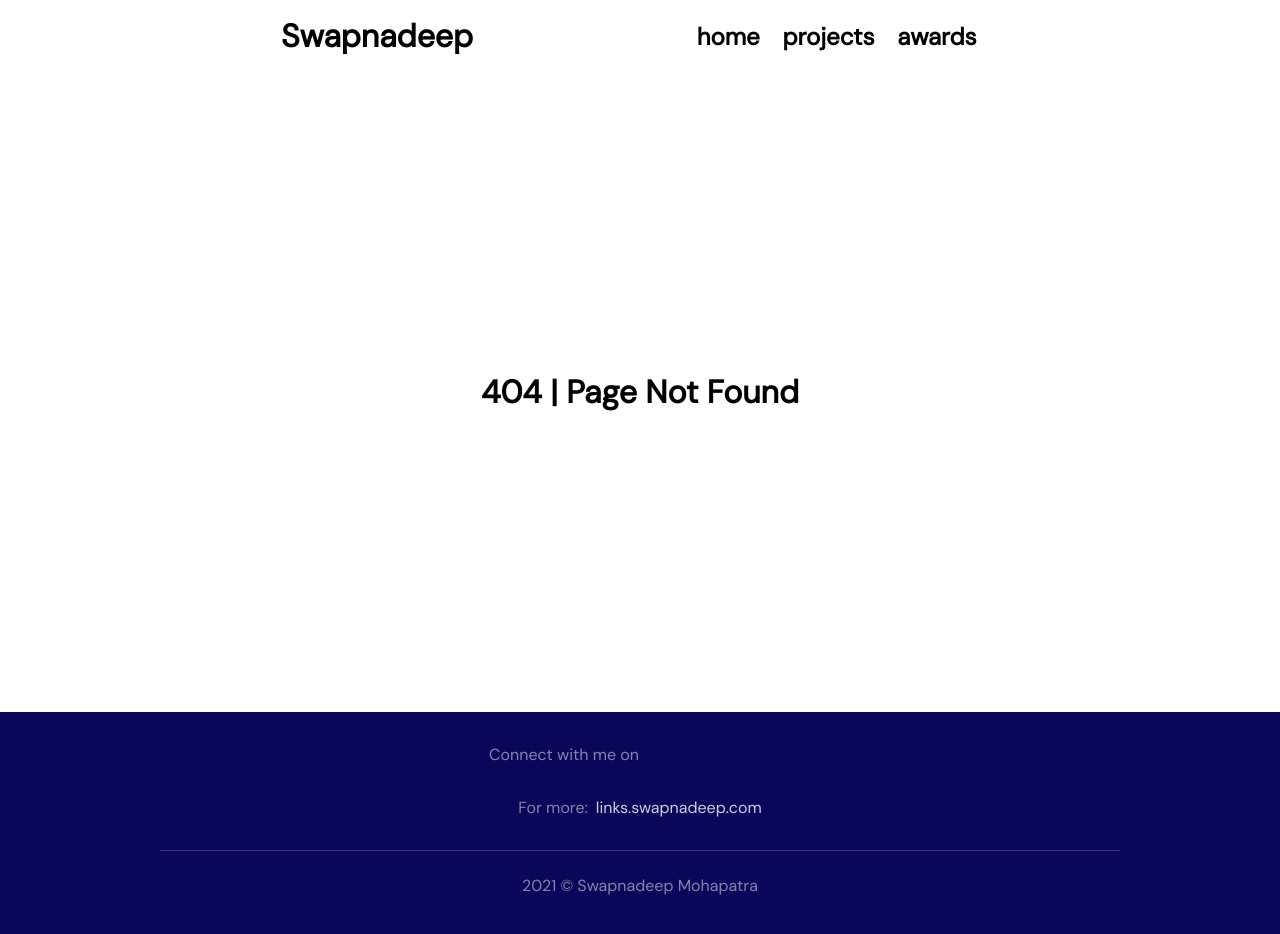
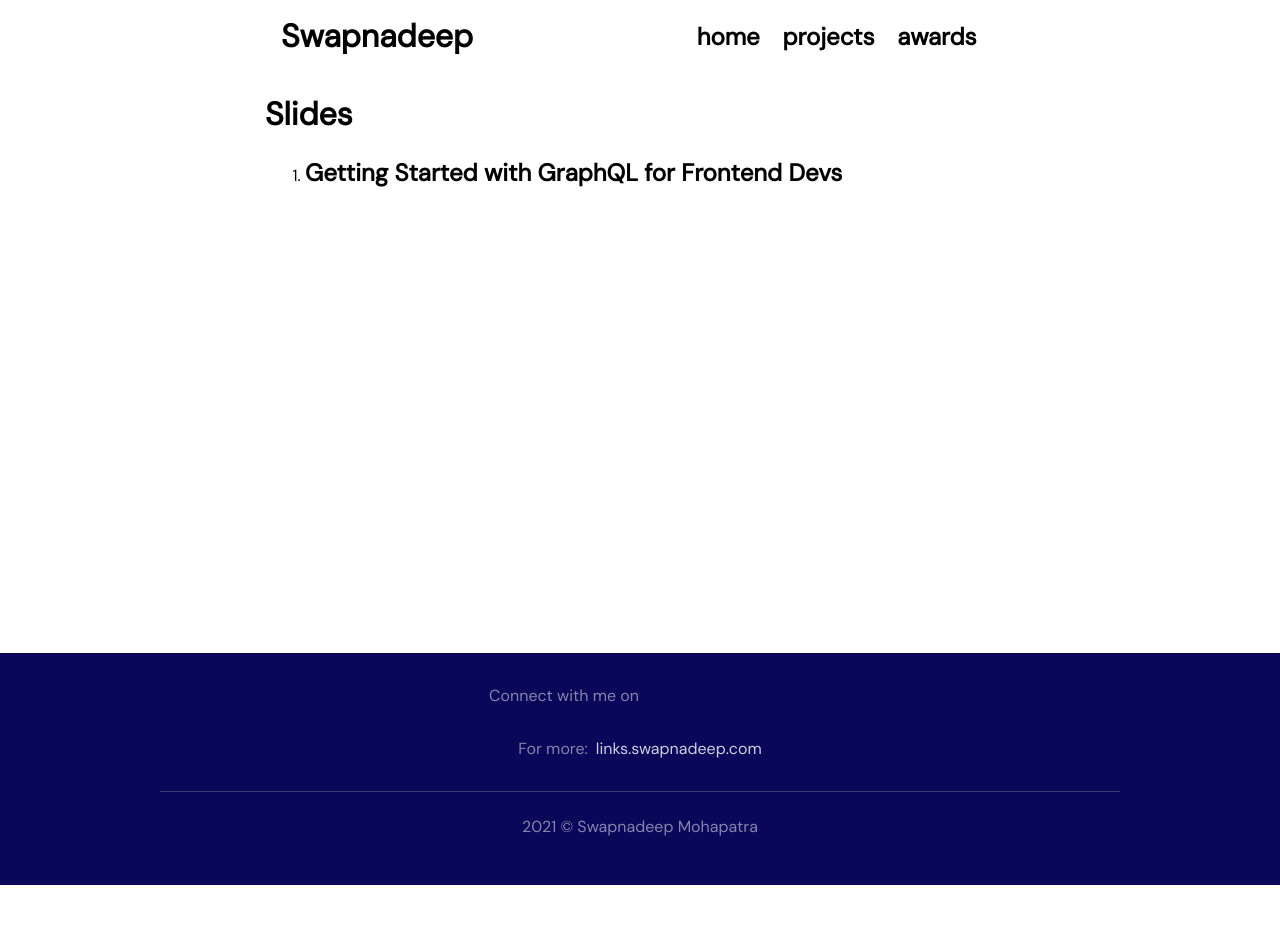
Before and after one commit to swapnadeepmohapatra/swapnadeep-com-v2, a Next.js app: page /slides in a window 1280 px wide. Before the commit this address had no page. Shown: the top 934 px of the page. After the commit the page ends 885 px from the top, so only its background shows below. Built offline with nearby package versions, Linux system fonts and the light colour scheme; some icons are missing.

Commit message:
[Added] Slides

```diff
--- /dev/null
+++ b/interfaces/slides.ts
@@ -0,0 +1,5 @@
+export interface SLIDE {
+  slug: string;
+  link: string;
+  name: string;
+}
--- /dev/null
+++ b/models/Slides.ts
@@ -0,0 +1,12 @@
+const mongoose = require("mongoose");
+
+const slideschema = new mongoose.Schema({
+  slug: String,
+  link: String,
+  name: String,
+});
+
+mongoose.models = {};
+
+const Slidescheme = mongoose.model("Slides", slideschema);
+export default Slidescheme;
--- /dev/null
+++ b/pages/api/get-slide/[slug].ts
@@ -0,0 +1,16 @@
+import connectDB from "../../../middleware/database";
+import Slides from "../../../models/Slides";
+
+import type { NextApiRequest, NextApiResponse } from "next";
+
+async function handler(req: NextApiRequest, res: NextApiResponse) {
+  const slug = req.query.slug;
+  try {
+    const slides = await Slides.find({ slug: slug });
+    res.status(200).json({ slide: slides[0] });
+  } catch (error) {
+    res.status(500).json({ error: "Not Found" });
+  }
+}
+
+export default connectDB(handler);
--- /dev/null
+++ b/pages/slides/index.tsx
@@ -0,0 +1,31 @@
+import React from "react";
+import Link from "next/link";
+
+const slides = [
+  {
+    slug: "graphql",
+    link: "https://docs.google.com/presentation/d/1wsDEp78fnLnQRj1AM-Blxw4PIWA4ebgDtwHrObFvV0M/edit#slide=id.geee995da10_0_4",
+    name: "Getting Started with GraphQL for Frontend Devs",
+  },
+];
+
+function Slides() {
+  return (
+    <div style={{ minHeight: "70vh" }}>
+      <h1>Slides</h1>
+      <div>
+        <ol>
+          {slides.map((slide) => (
+            <li key={slide.slug}>
+              <Link href={`slides/${slide.slug}`} passHref>
+                <h2>{slide.name}</h2>
+              </Link>
+            </li>
+          ))}
+        </ol>
+      </div>
+    </div>
+  );
+}
+
+export default Slides;
```
Also changed, not shown: pages/slides/[slug].js (added, +31 -0 lines).
